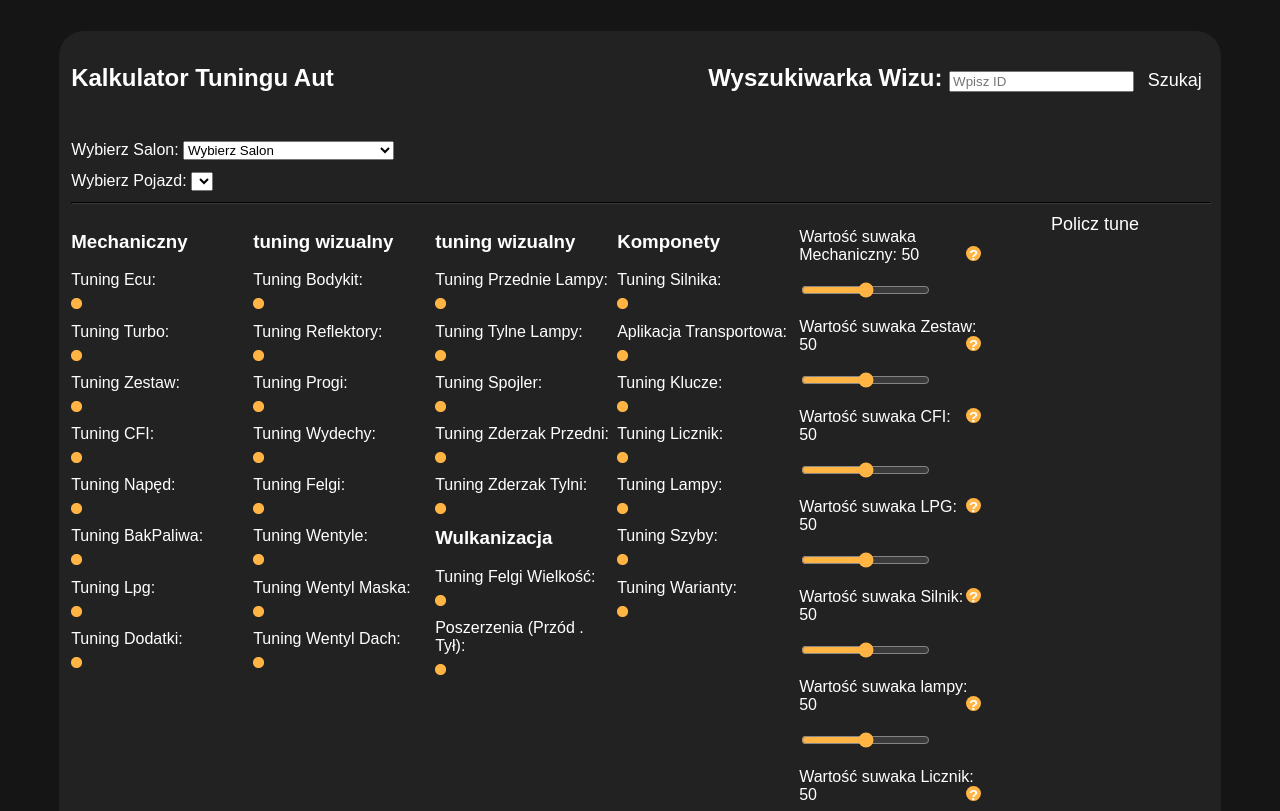
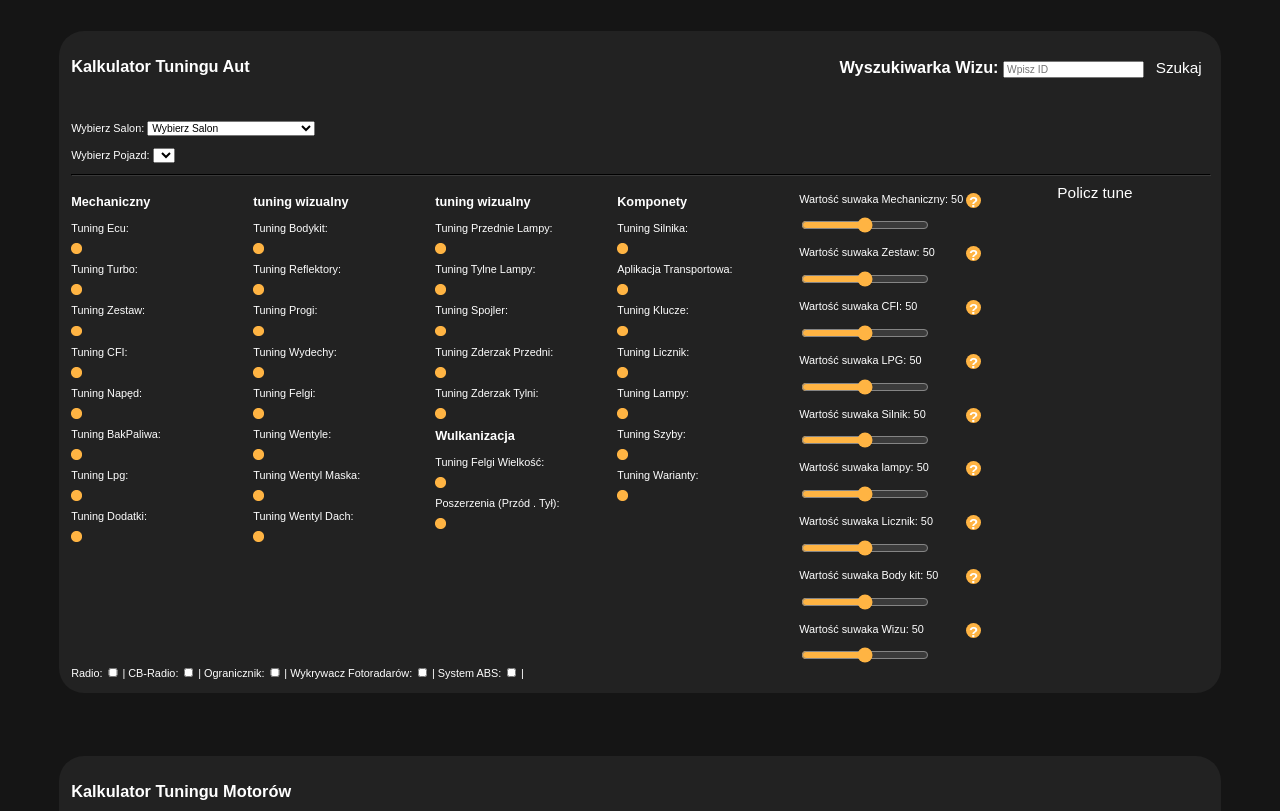
Before and after one commit to maciekjur352/kalkulator-rpg., a plain HTML site: page index.html in a window 1280 px wide. Shown: the part 141-952 px from the top of the page. Drawn offline with Linux system fonts and the light colour scheme.

Commit message:
Add files via upload

```diff
--- a/styles.css
+++ b/styles.css
@@ -12,6 +12,7 @@
 body {
     background-color: #151515;
     font-family: Arial, sans-serif;
+    font-size: 0.85vw;
 }
 
 .background {
@@ -201,3 +202,34 @@ hr{
     border-color: #393939;
     background-color: #393939;
 }
+
+.salon2 select, .vehicle2 select{
+    font-size: 0.8vw;
+}
+
+.select select{
+    font-size: 0.8vw;
+}
+
+.search-bar input{
+    font-size: 0.8vw;
+}
+
+.search-bar button{
+    font-size: 1.2vw;
+}
+
+.slidecontainer input{
+    font-size: 0.8vw;
+    width: 10vw;
+    line-height: 1rem
+}
+
+.tuning-checkbox input{
+    width: 1vw;
+    height: 0.7vw;
+}
+
+.policztune button{
+    font-size: 1.2vw;
+}
```
